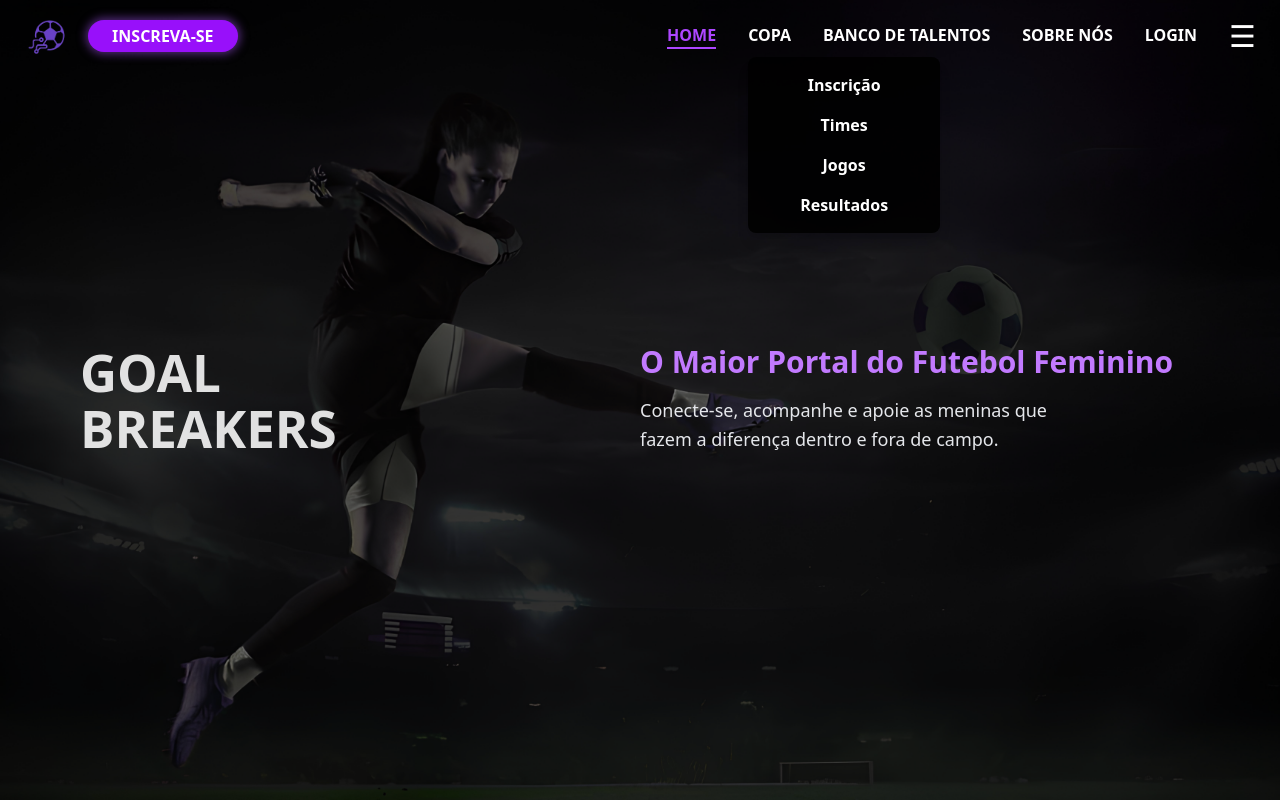
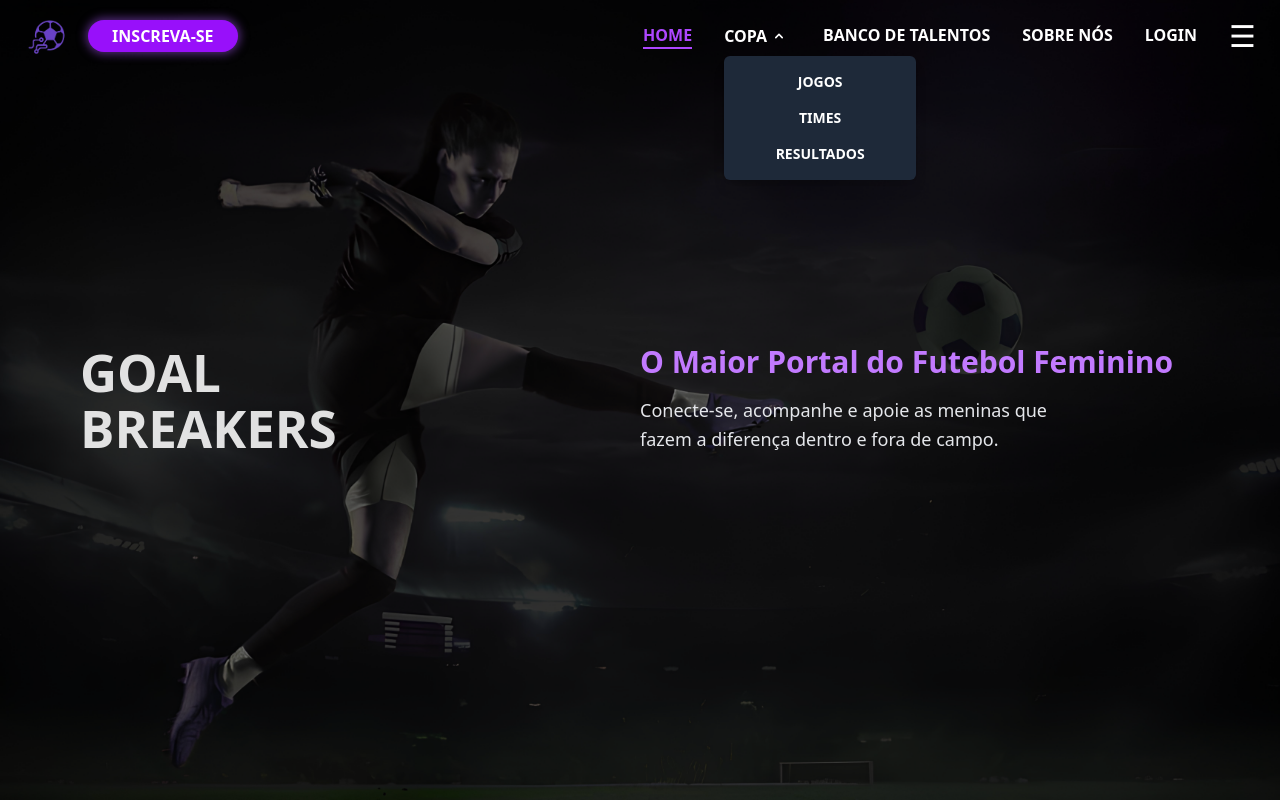
Before and after one commit to Goal-Breakers/GoalBreakers-LandingPage, a React (Vite) app in the folder goalbreakers-web/: page / in a window 1280 px wide. Both pictures are taken after a click on the button "COPA". Shown: the top 800 px of the page. Built offline with nearby package versions, Linux system fonts and the light colour scheme.

Commit message:
fix(header) fix header copa dropdown

```diff
--- a/goalbreakers-web/src/components/Header.jsx
+++ b/goalbreakers-web/src/components/Header.jsx
@@ -9,6 +9,7 @@ export default function Header() {
   const [isOpen, setIsOpen] = useState(false);
   const [copinhaOpen, setCopinhaOpen] = useState(false);
   const copinhaRef = useRef();
+  const [isCopaDropdownOpen, setIsCopaDropdownOpen] = useState(false);
 
   const { user, logout } = useAuth();
 
@@ -42,7 +43,7 @@ export default function Header() {
         {/* Lado esquerdo: Logo e Botão */}
         <div className="flex items-center gap-4">
           <Link to="/">
-          <img src={Logo} alt="Logo" className="h-10 w-auto" />
+            <img src={Logo} alt="Logo" className="h-10 w-auto" />
           </Link>
           <button
             onClick={handleInscrever}
@@ -70,46 +71,57 @@ export default function Header() {
             >
               HOME
             </Link>
-            <div className="relative" ref={copinhaRef}>
+            {/*MENU DROPDOWN*/}
+            <div className="relative">
               <button
-                onClick={() => setCopinhaOpen((open) => !open)}
-                className={`hover:text-purple-400 relative after:content-[''] after:block after:h-[2px] after:bg-purple-500 after:w-0 after:transition-all ${
-                  location.pathname === "/copinha"
+                onClick={() => setIsCopaDropdownOpen(!isCopaDropdownOpen)}
+                className={`flex items-center gap-1 hover:text-purple-400 relative after:content-[''] after:block after:h-[2px] after:bg-purple-500 after:w-0 after:transition-all ${
+                  location.pathname.startsWith("/copa") ||
+                  location.pathname.startsWith("/jogos") ||
+                  location.pathname.startsWith("/resultados") ||
+                  location.pathname.startsWith("/times")
                     ? "text-purple-500 after:w-full"
                     : "hover:after:w-full"
                 }`}
               >
                 COPA
+                <svg
+                  className={`w-4 h-4 transition-transform duration-200 ${
+                    isCopaDropdownOpen ? "rotate-180" : ""
+                  }`}
+                  fill="currentColor"
+                  viewBox="0 0 20 20"
+                >
+                  <path
+                    fillRule="evenodd"
+                    d="M5.293 7.293a1 1 0 011.414 0L10 10.586l3.293-3.293a1 1 0 111.414 1.414l-4 4a1 1 0 01-1.414 0l-4-4a1 1 0 010-1.414z"
+                    clipRule="evenodd"
+                  />
+                </svg>
               </button>
-              {copinhaOpen && (
-                <div className="absolute left-0 mt-2 w-48 bg-black/90 rounded-lg shadow-lg py-2 z-50">
+
+              {isCopaDropdownOpen && (
+                <div className="absolute top-full mt-2 w-48 bg-gray-800 rounded-md shadow-lg py-2 z-20">
                   <Link
-                    to="/copinha"
-                    className="block px-4 py-2 hover:bg-purple-700 hover:text-white"
-                    onClick={() => setCopinhaOpen(false)}
+                    to="/jogos"
+                    className="block px-4 py-2 text-sm text-gray-200 hover:bg-gray-700 hover: text-white"
+                    onClick={() => setIsCopaDropdownOpen(false)}
                   >
-                    Inscrição
+                    JOGOS
                   </Link>
                   <Link
-                    to="/copinha/times"
-                    className="block px-4 py-2 hover:bg-purple-700 hover:text-white"
-                    onClick={() => setCopinhaOpen(false)}
+                    to="/times"
+                    className="block px-4 py-2 text-sm text-gray-200 hover:bg-gray-700 hover: text-white"
+                    onClick={() => setIsCopaDropdownOpen(false)}
                   >
-                    Times
+                    TIMES
                   </Link>
                   <Link
-                    to="/copinha/jogos"
-                    className="block px-4 py-2 hover:bg-purple-700 hover:text-white"
-                    onClick={() => setCopinhaOpen(false)}
+                    to="/resultados"
+                    className="block px-4 py-2 text-sm text-gray-200 hover:bg-gray-700 hover: text-white"
+                    onClick={() => setIsCopaDropdownOpen(false)}
                   >
-                    Jogos
-                  </Link>
-                  <Link
-                    to="/copinha/resultados"
-                    className="block px-4 py-2 hover:bg-purple-700 hover:text-white"
-                    onClick={() => setCopinhaOpen(false)}
-                  >
-                    Resultados
+                    RESULTADOS
                   </Link>
                 </div>
               )}
```
